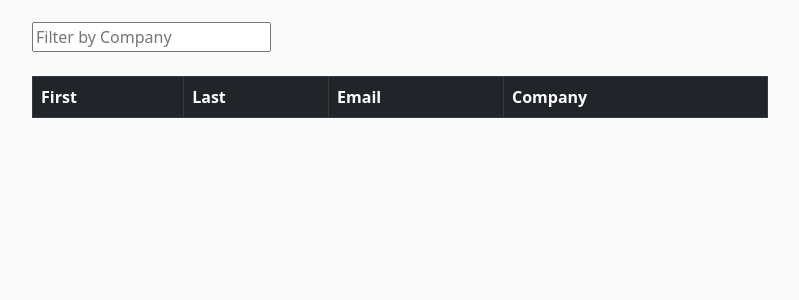
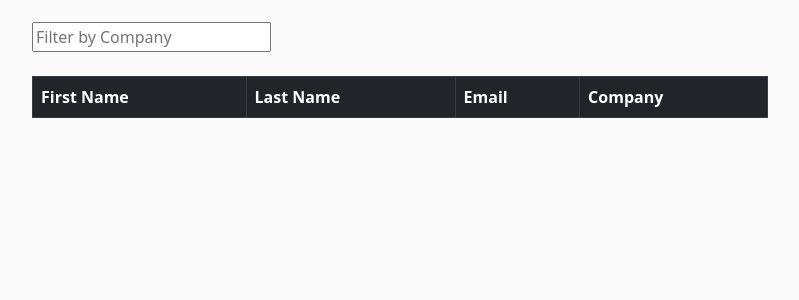
Before and after one commit to aryanbhave/django_project, a Django app: page / in a window 1280 px wide. Shown: the part 58-358 px from the top of the page, without its empty margins (50-849 px from the left). Run offline with Django 4.2, Linux system fonts and the light colour scheme; data that the repository does not hold is empty.

Commit message:
Add files via upload
changed table headers

```diff
--- a/blog/templates/blog/home.html
+++ b/blog/templates/blog/home.html
@@ -7,8 +7,8 @@
     <table class="table table-bordered">
         <thead class="table-dark">
             <tr>
-                <th scope="col">First</th>
-                <th scope="col">Last</th>
+                <th scope="col">First Name</th>
+                <th scope="col">Last Name</th>
                 <th scope="col">Email</th>
                 <th scope="col">Company</th>
             </tr>
```
